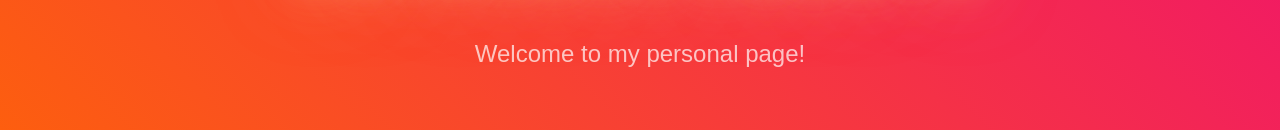
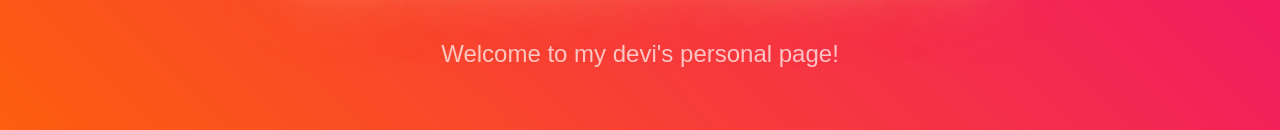
Before and after one commit to Devendrareddy25/New, a plain HTML site: page index.html in a window 1280 px wide. Shown: the part 414-544 px from the top of the page. Drawn offline with Linux system fonts and the light colour scheme.

Commit message:
Update index.html

```diff
--- a/index.html
+++ b/index.html
@@ -51,7 +51,7 @@
 <body>
     <div>
         <h1>Devendra Reddys</h1>
-        <p>Welcome to my personal page!</p>
+        <p>Welcome to my devi's personal page!</p>
     </div>
     <footer>© 2024 Devendra Redde</footer>
 </body>
```
